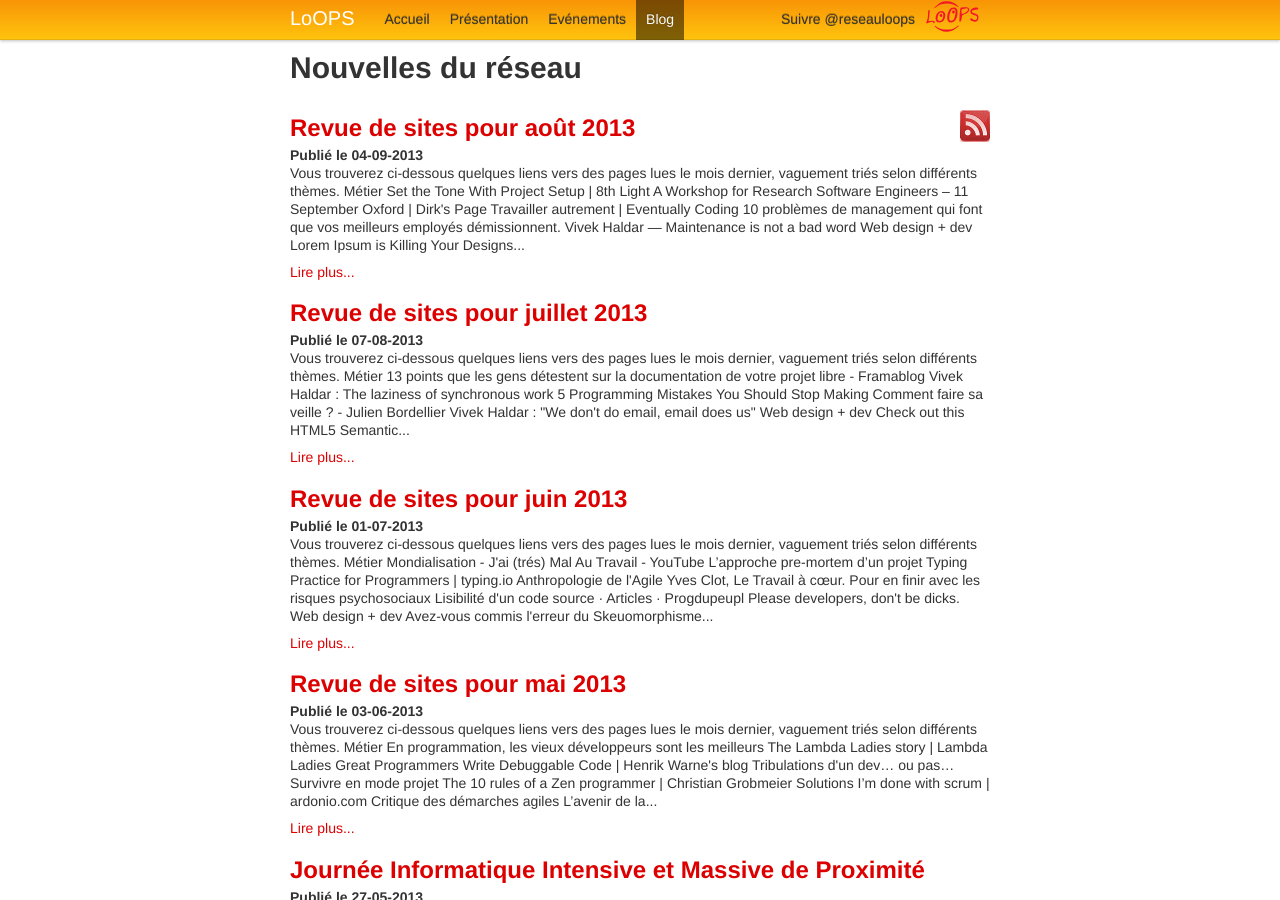
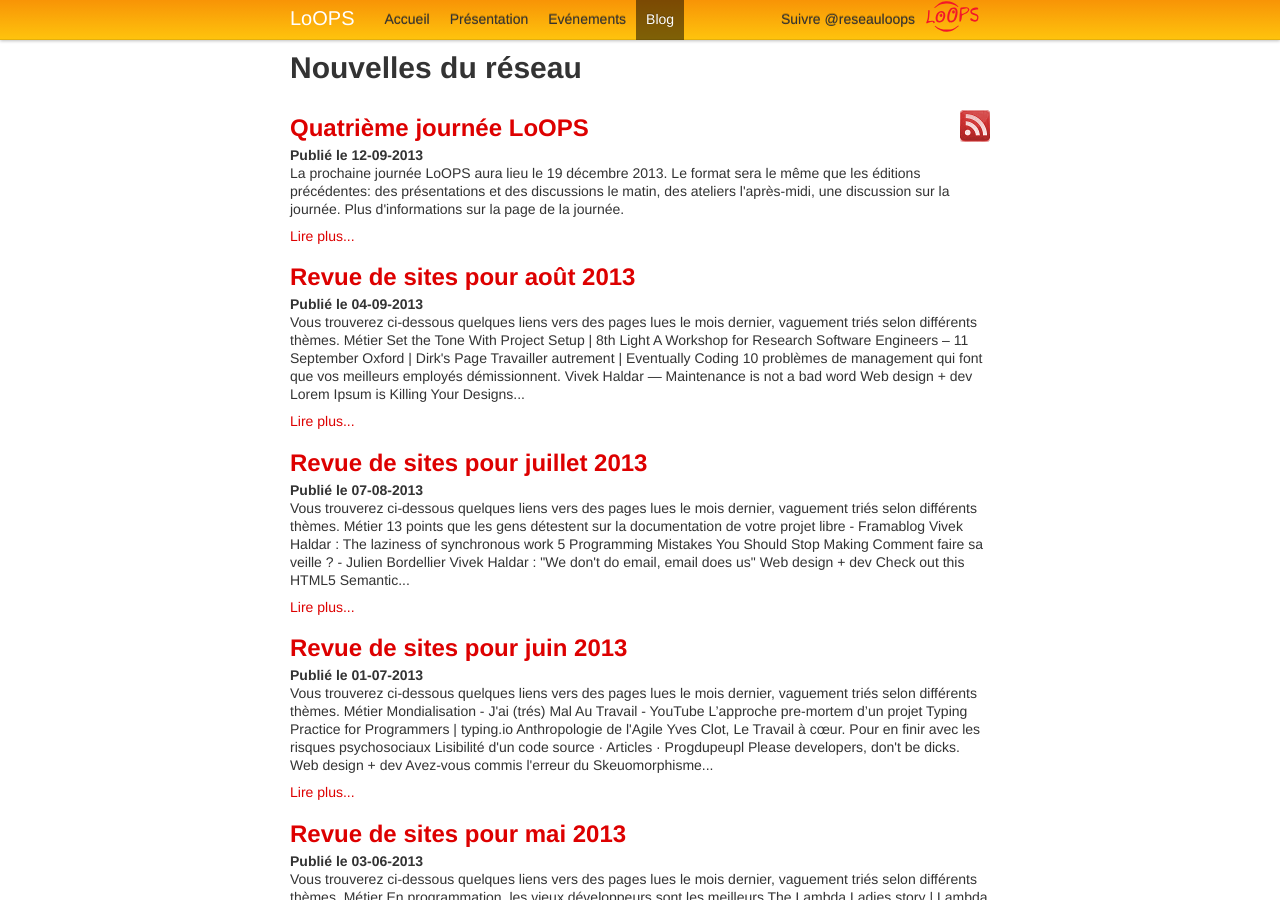
Before and after one commit to reseau-loops/reseau-loops.github.com, a Jekyll site: the page built from blog.html, in a window 1280 px wide and 900 px high. Built offline with Jekyll 4.4.1, drawn with Linux system fonts in a browser that asks for light colours; Markdown is read by kramdown in place of the engine named in the settings; comment, search, counter and statistics services are not loaded.

Commit message:
ajout quatrieme journee loops

```diff
--- /dev/null
+++ b/_posts/2013-09-12-quatrieme-journee-loops.html
@@ -0,0 +1,29 @@
+---
+layout: post
+title: Quatrième journée LoOPS
+ev_link: http://reseau-loops.github.io/journee_2013_12.html
+ev_keywords:
+  - journée
+  - veille
+  - intégration continue
+  - git
+  - documentation
+  - workflow
+  - forge
+ev_speakers:
+  - XXX YYY, ZZZ
+ev_startDate: Thu, 19 Dec 2013 9:00:00 +0200
+ev_endDate: Thu, 19 Dec 2013 17:15:00 +0200
+---
+<p>
+La prochaine journée LoOPS aura lieu le 19 décembre 2013.
+</p>
+<p>
+Le format sera le même que les éditions précédentes:
+</p>
+<ul>
+<li>des présentations et des discussions le matin,</li>
+<li>des ateliers l'après-midi,</li>
+<li>une discussion sur la journée.</li>
+</ul>
+<p>Plus d'informations sur la <a href="{{ site.url }}/journee_2013_12.html">page de la journée.</p>
--- a/events.html
+++ b/events.html
@@ -19,6 +19,7 @@ rencontre, séminaire, formation, ...), écrire à
 <a href="http://erssical.saclay.inria.fr/?query-url=http://reseau-loops.github.io/erssical_query_ical.xml"><img src="https://www.google.com/calendar/images/ical.gif" alt="ical"/></a>
 <h2>Evénements à venir</h2>
 <h3>semaine du 14 octobre 2013: <a href="2013_10_formation_ocaml.html">Formation: Introduction à OCaml</a></h3>
+<h3>19 décembre 2013: <a href="journee_2013_12.html">Quatrième journée LoOPS</a></h3>
 
 <!--<h3>27 Mars 2013: <a href="journee_2013_03.html">Troisième journée LoOPS: Eclipse</a></h3>-->
 
```
Also changed, not shown: journee_2013_12.html (added, +173 -0 lines).
